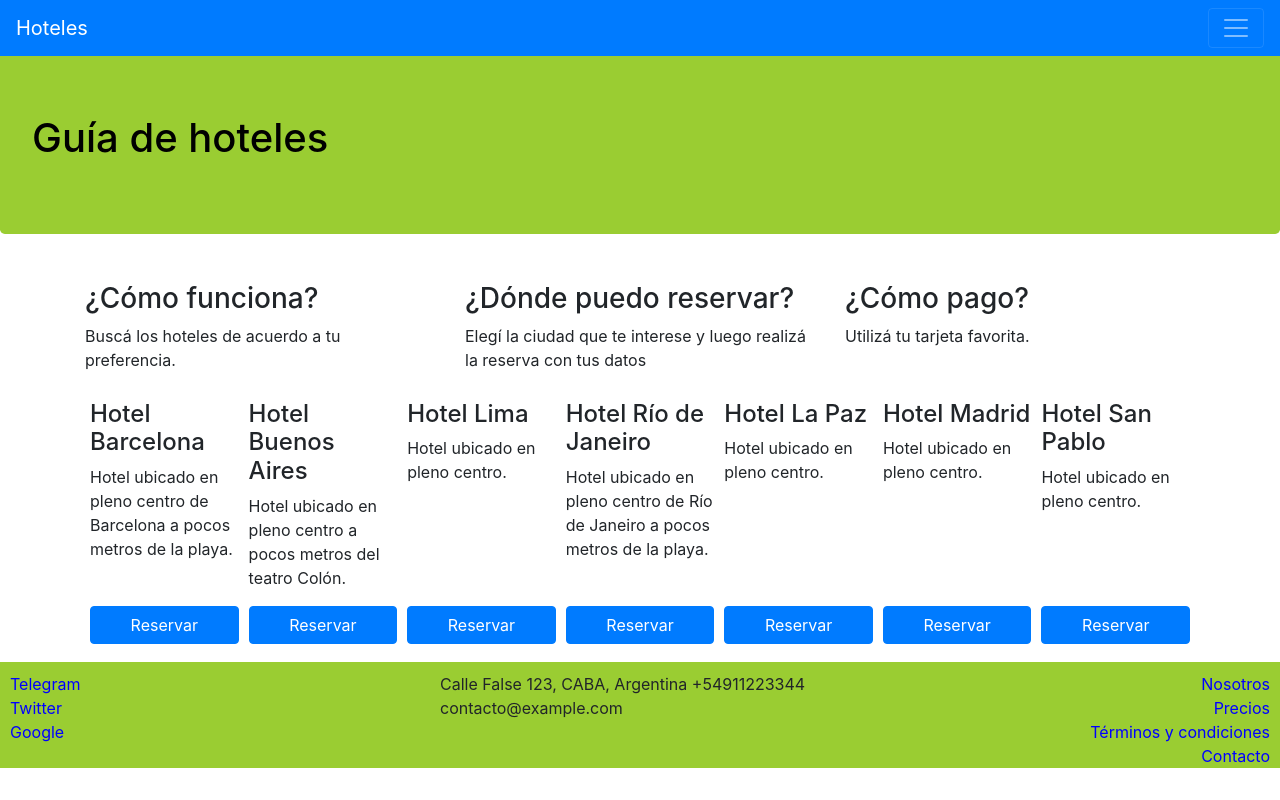
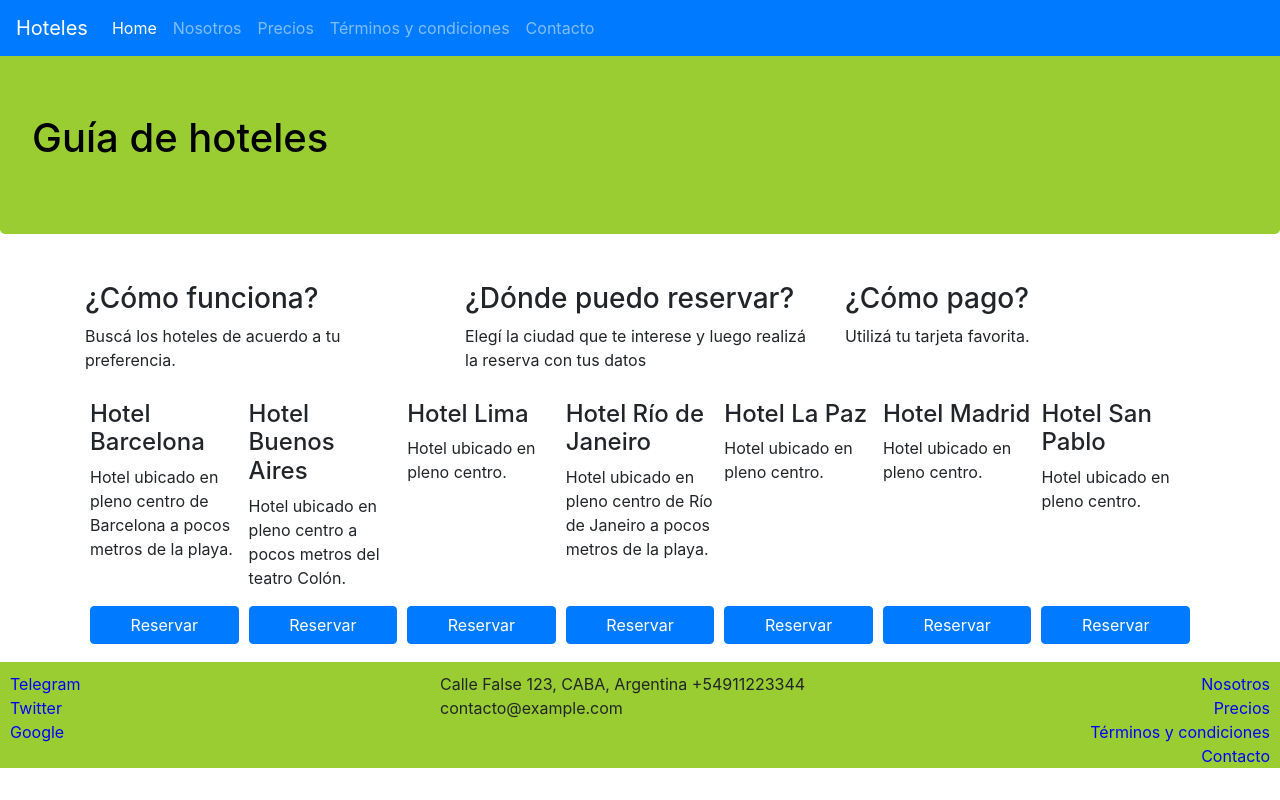
Before and after one commit to cours8/bstrap1, a website: page index.html in a window 1280 px wide. Drawn offline with nearby package versions, Linux system fonts and the light colour scheme.

Commit message:
Autoexandir navbar en md

```diff
--- a/index.html
+++ b/index.html
@@ -9,7 +9,7 @@
         <link href="/css/main.css" rel="stylesheet" crossorigin="anonymous" type="text/css">
     </head>
     <body>
-        <nav class="navbar navbar-dark bg-primary fixed-top">
+        <nav class="navbar navbar-expand-md navbar-dark bg-primary fixed-top">
             <a class="navbar-brand" href="#">Hoteles</a>
             <button class="navbar-toggler" type="button"
             data-toggle="collapse" data-target="#navbarSupportedContent"
@@ -17,7 +17,7 @@
                 <span class="navbar-toggler-icon"></span>
             </button>
             <div class="collapse navbar-collapse" id="navbarSupportedContent">
-                <ul class="navbar-nav"><!-- mr-auto" -->
+                <ul class="navbar-nav mr-auto">
                     <li class="nav-item active"><a class="nav-link" href="#">Home</a></li>
                     <li class="nav-item"><a class="nav-link" href="/nosotros.html">Nosotros</a></li>
                     <li class="nav-item"><a class="nav-link" href="/precios.html">Precios</a></li>
```
